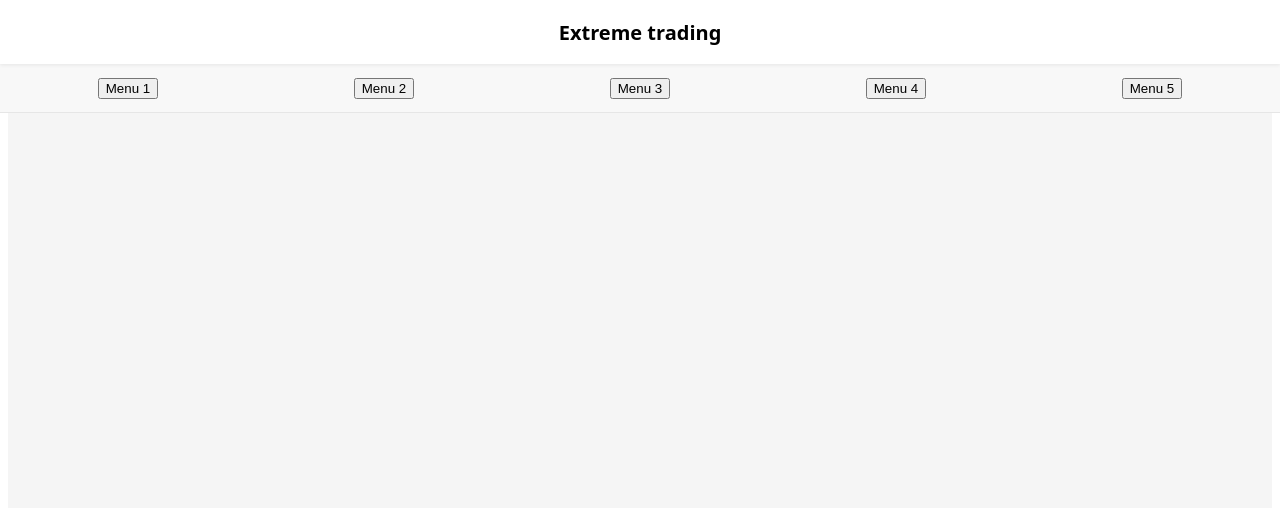
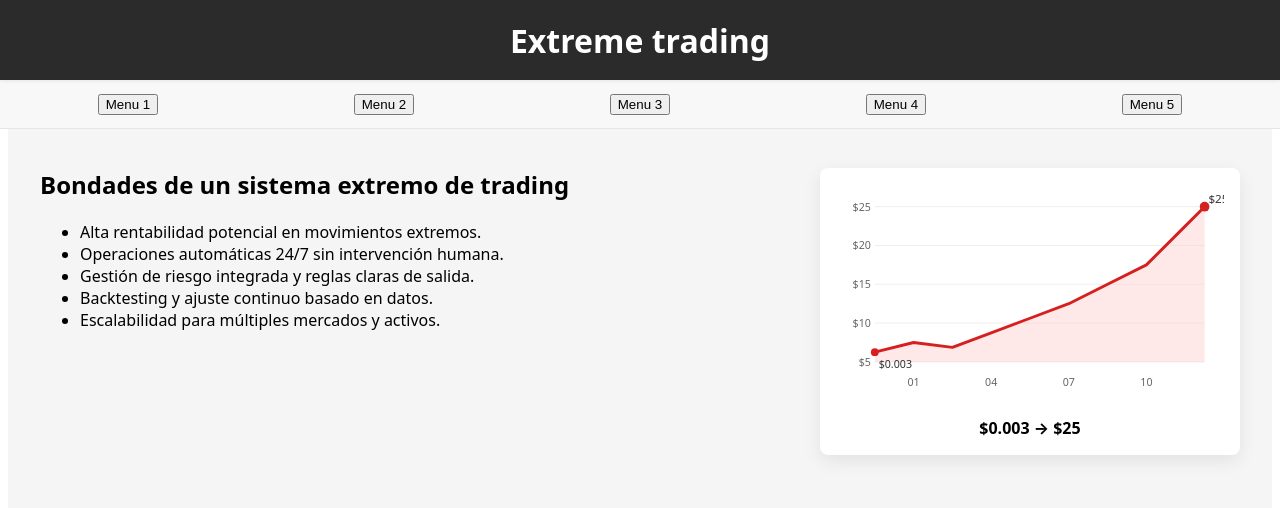
Before and after one commit to falconrandom660-afk/renderWeb, a Next.js app: page / in a window 1280 px wide. Shown: the top 508 px of the page. Built offline with nearby package versions, Linux system fonts and the light colour scheme.

Commit message:
añadir header oscuro, menú full-width y sección principal con gráfico

```diff
--- a/pages/index.js
+++ b/pages/index.js
@@ -6,21 +6,22 @@ export default function Home() {
         top: 0,
         left: 0,
         right: 0,
-        height: 64,
+        height: 80,
         display: 'flex',
         alignItems: 'center',
         justifyContent: 'center',
-        background: '#fff',
+        background: '#2b2b2b',
+        color: '#fff',
         boxShadow: '0 1px 4px rgba(0,0,0,0.08)',
         zIndex: 50,
         fontFamily: 'system-ui, -apple-system, Segoe UI, Roboto, "Helvetica Neue", Arial'
       }}>
-        <h1 style={{ margin: 0, fontSize: '1.25rem' }}>Extreme trading</h1>
+        <h1 style={{ margin: 0, fontSize: '2rem', color: '#fff', fontWeight: 700 }}>Extreme trading</h1>
       </header>
 
       <nav style={{
         position: 'fixed',
-        top: 64,
+        top: 80,
         left: 0,
         right: 0,
         height: 48,
@@ -39,12 +40,78 @@ export default function Home() {
       </nav>
 
       <main style={{
-        paddingTop: 64 + 48,
+        paddingTop: 80 + 48,
         minHeight: '100vh',
         background: '#f5f5f5',
         fontFamily: 'system-ui, -apple-system, Segoe UI, Roboto, "Helvetica Neue", Arial'
       }}>
-        {/* contenido vacío, sólo header + menú como pidió */}
+        <div style={{
+          display: 'flex',
+          gap: '2rem',
+          maxWidth: 1200,
+          margin: '0 auto',
+          padding: '2rem'
+        }}>
+          <section style={{ flex: 1 }}>
+            <h2 style={{ marginTop: 0 }}>Bondades de un sistema extremo de trading</h2>
+            <ul>
+              <li>Alta rentabilidad potencial en movimientos extremos.</li>
+              <li>Operaciones automáticas 24/7 sin intervención humana.</li>
+              <li>Gestión de riesgo integrada y reglas claras de salida.</li>
+              <li>Backtesting y ajuste continuo basado en datos.</li>
+              <li>Escalabilidad para múltiples mercados y activos.</li>
+            </ul>
+          </section>
+
+          <aside style={{ width: 420, display: 'flex', alignItems: 'center', justifyContent: 'center' }}>
+            <div style={{ width: '100%', maxWidth: 400, background: '#fff', padding: '1rem', borderRadius: 8, boxShadow: '0 6px 18px rgba(0,0,0,0.08)' }}>
+              <svg width="100%" height="220" viewBox="0 0 400 220" xmlns="http://www.w3.org/2000/svg" role="img" aria-label="stock-chart">
+                <rect x="0" y="0" width="100%" height="100%" fill="#ffffff" rx="6" />
+
+                {/* grid horizontal */}
+                <g stroke="#eee">
+                  <line x1="40" y1="20" x2="380" y2="20" />
+                  <line x1="40" y1="60" x2="380" y2="60" />
+                  <line x1="40" y1="100" x2="380" y2="100" />
+                  <line x1="40" y1="140" x2="380" y2="140" />
+                  <line x1="40" y1="180" x2="380" y2="180" />
+                </g>
+
+                {/* y axis labels */}
+                <g fill="#666" fontSize="11" textAnchor="end">
+                  <text x="36" y="24">$25</text>
+                  <text x="36" y="64">$20</text>
+                  <text x="36" y="104">$15</text>
+                  <text x="36" y="144">$10</text>
+                  <text x="36" y="184">$5</text>
+                </g>
+
+                {/* x axis labels */}
+                <g fill="#666" fontSize="11" textAnchor="middle">
+                  <text x="80" y="205">01</text>
+                  <text x="160" y="205">04</text>
+                  <text x="240" y="205">07</text>
+                  <text x="320" y="205">10</text>
+                </g>
+
+                {/* area under line */}
+                <path d="M40 170 L80 160 L120 165 L160 150 L200 135 L240 120 L280 100 L320 80 L360 40 L380 20 L380 180 L40 180 Z" fill="#ffcccc" opacity="0.45" />
+
+                {/* price line */}
+                <path d="M40 170 L80 160 L120 165 L160 150 L200 135 L240 120 L280 100 L320 80 L360 40 L380 20" fill="none" stroke="#d61f1f" strokeWidth="3" strokeLinecap="round" strokeLinejoin="round" />
+
+                {/* last price marker */}
+                <circle cx="380" cy="20" r="5" fill="#d61f1f" />
+                <text x="384" y="16" fontSize="12" fill="#333">$25</text>
+
+                {/* first price marker */}
+                <circle cx="40" cy="170" r="4" fill="#d61f1f" />
+                <text x="44" y="186" fontSize="11" fill="#333">$0.003</text>
+              </svg>
+              <div style={{ textAlign: 'center', marginTop: '0.5rem', fontWeight: 700 }}>$0.003 → $25</div>
+            </div>
+          </aside>
+        </div>
       </main>
     </>
   )
```
